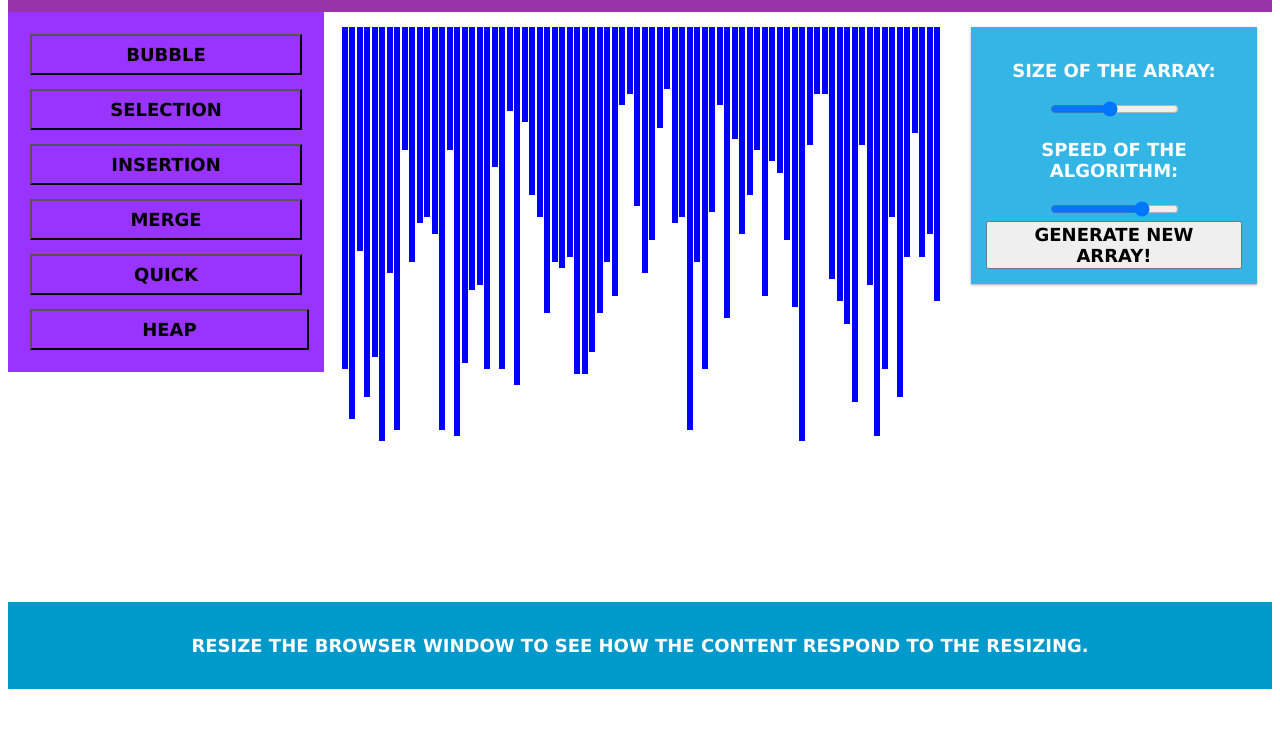
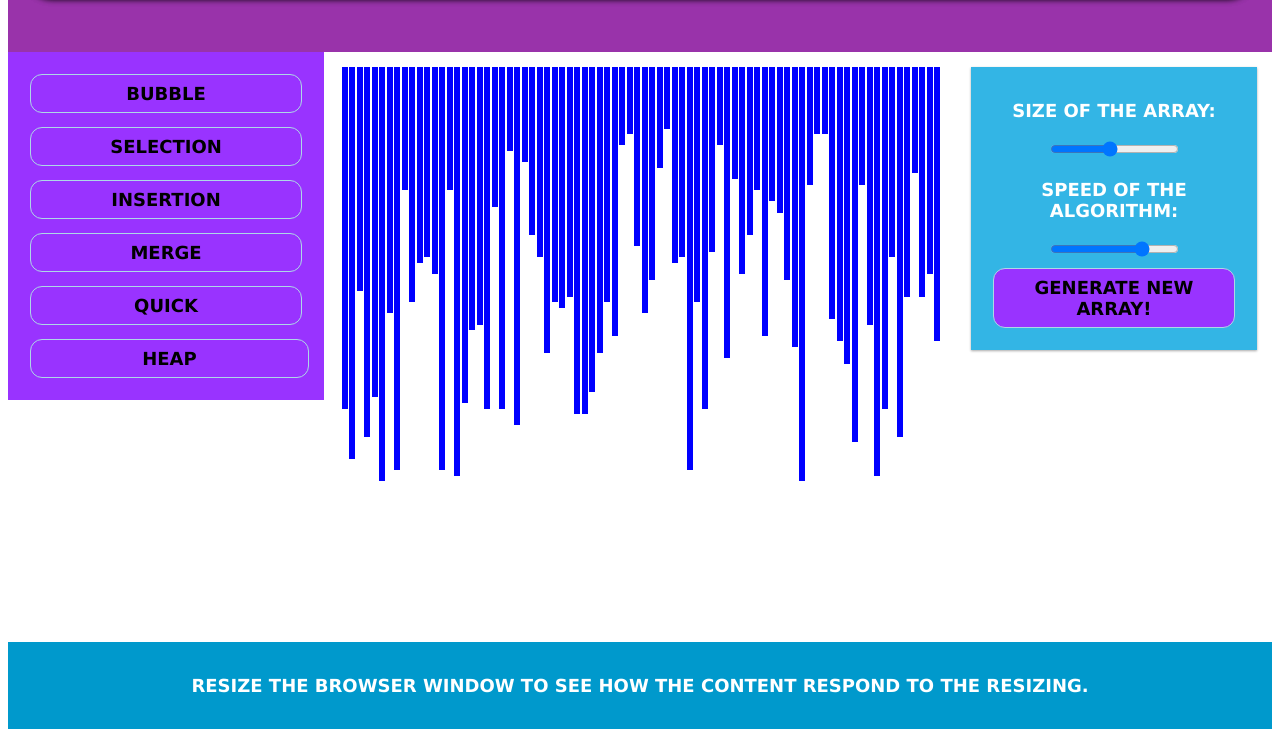
Before and after one commit to rishxbhhhh/Responsive-sort-visualiser, a plain HTML site: page index.html in a window 1280 px wide. Shown: the part 152-889 px from the top of the page. Before the commit the page ends 849 px from the top, so only its background shows below. Drawn offline with Linux system fonts and the light colour scheme.

Commit message:
rounded_corners

```diff
--- a/css/style.css
+++ b/css/style.css
@@ -55,6 +55,17 @@ html {
   margin: 7px;
   background-color: #9933ff;
   transition-duration: 0.4s;
+  border-radius: 12px;
+  border: 1px solid lightblue;
+}
+
+.aside button {
+  padding: 8px;
+  margin: 7px;
+  background-color: #9933ff;
+  transition-duration: 0.4s;
+  border-radius: 12px;
+  border: 1px solid lightblue;
 }
 
 .menu button:hover {
@@ -62,10 +73,18 @@ html {
   box-shadow: 0 2px 6px rgba(0,0,0,0.52), 0 2px 6px rgba(0,0,0,0.84);
 }
 
+.aside button:hover {
+  background-color: red;
+  box-shadow: 0 2px 6px rgba(0,0,0,0.52), 0 2px 6px rgba(0,0,0,0.84);
+}
+
 .header p {
   color: cornsilk;
+  padding: 20px;
+  height: 80%;
   font-size: 40px;
   box-shadow: 0 2px 6px rgba(0,0,0,0.52), 0 2px 6px rgba(0,0,0,0.84);
+  border-radius: 30px;
 }
 
 .aside {
```
